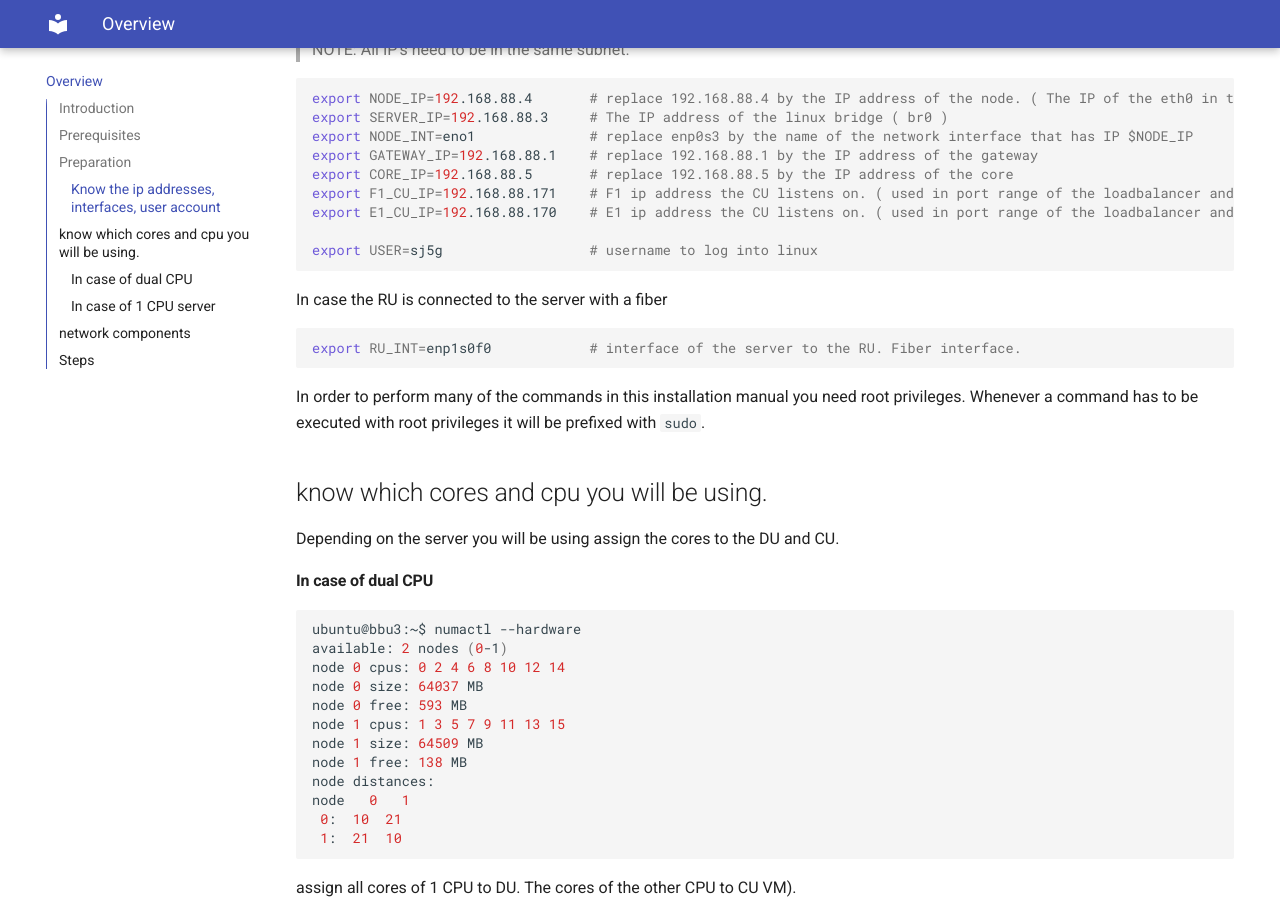
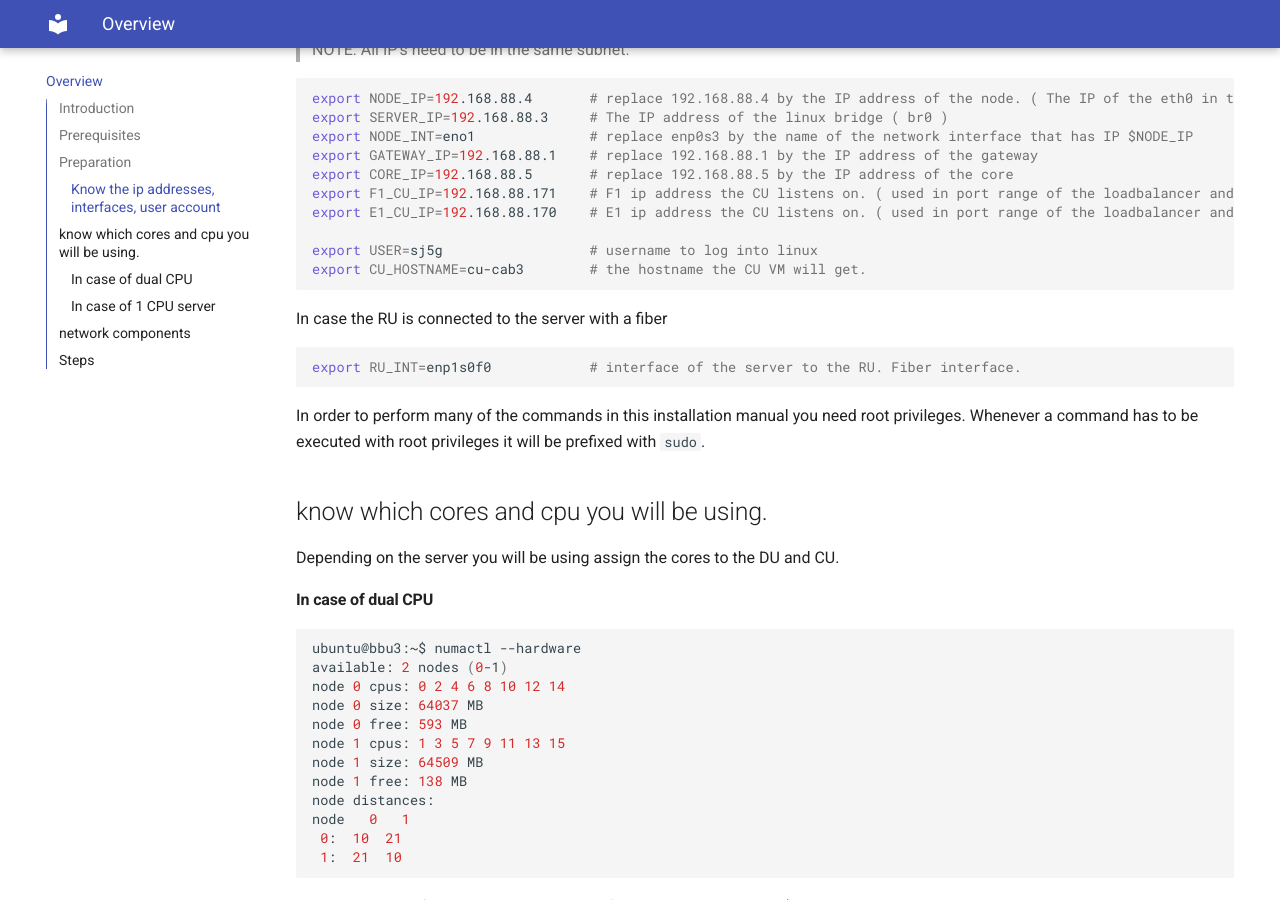
Before and after one commit to accelleran/drax-docs, an MkDocs documentation site: the page built from docs/index.md, in a window 1280 px wide and 900 px high, scrolled down 1868 px. Built offline with MkDocs 1.6.1 and Material for MkDocs 9.7.7, drawn with Linux system fonts in a browser that asks for light colours; the version menu is left out.

Commit message:
Update index.md

````diff
--- a/docs/index.md
+++ b/docs/index.md
@@ -64,6 +64,7 @@ export F1_CU_IP=192.168.88.171    # F1 ip address the CU listens on. ( used in p
 export E1_CU_IP=192.168.88.170    # E1 ip address the CU listens on. ( used in port range of the loadbalancer and creation of the CUCP)
 
 export USER=sj5g                  # username to log into linux
+export CU_HOSTNAME=cu-cab3        # the hostname the CU VM will get.
 ```
 
 In case the RU is connected to the server with a fiber
````
